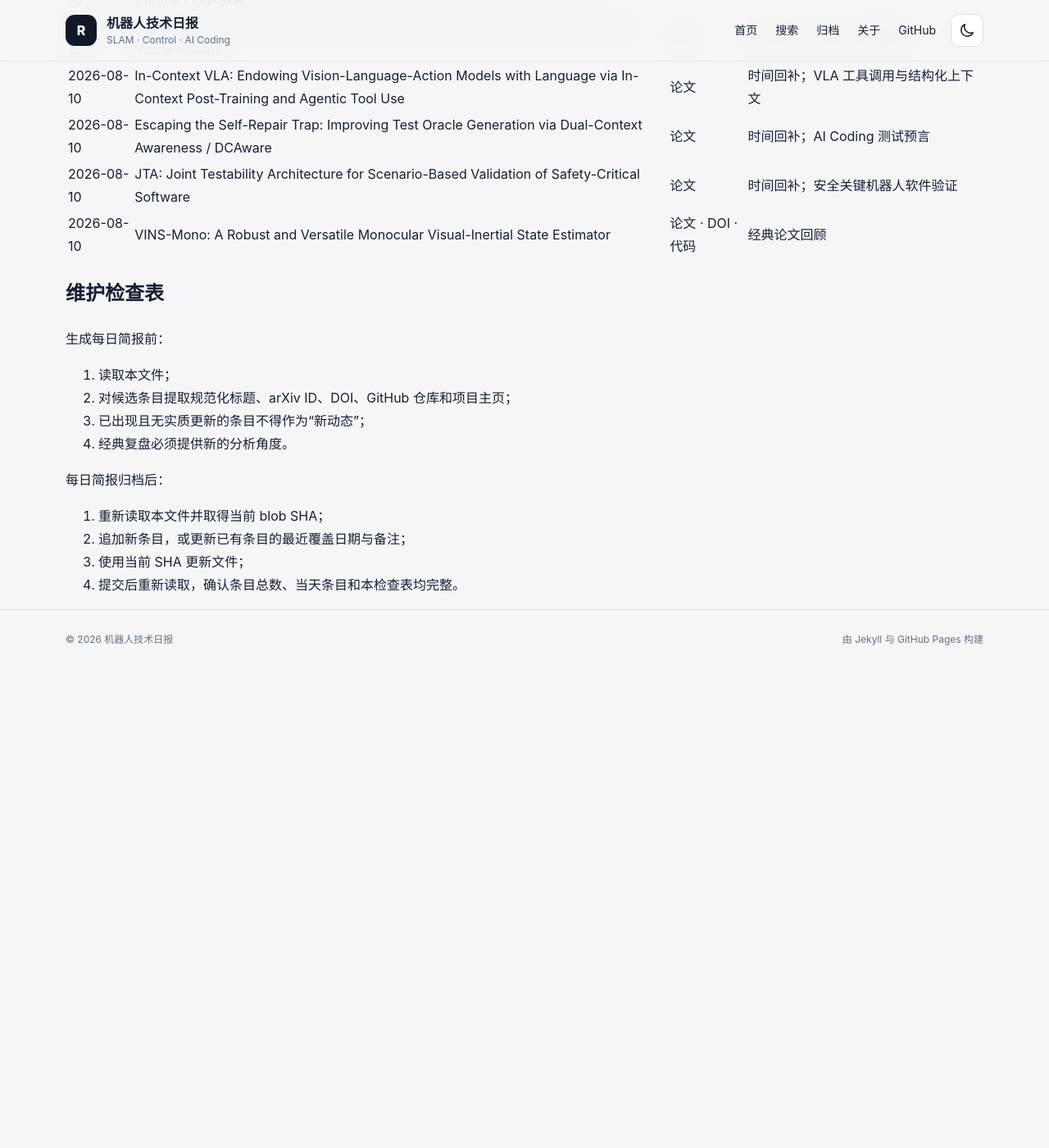
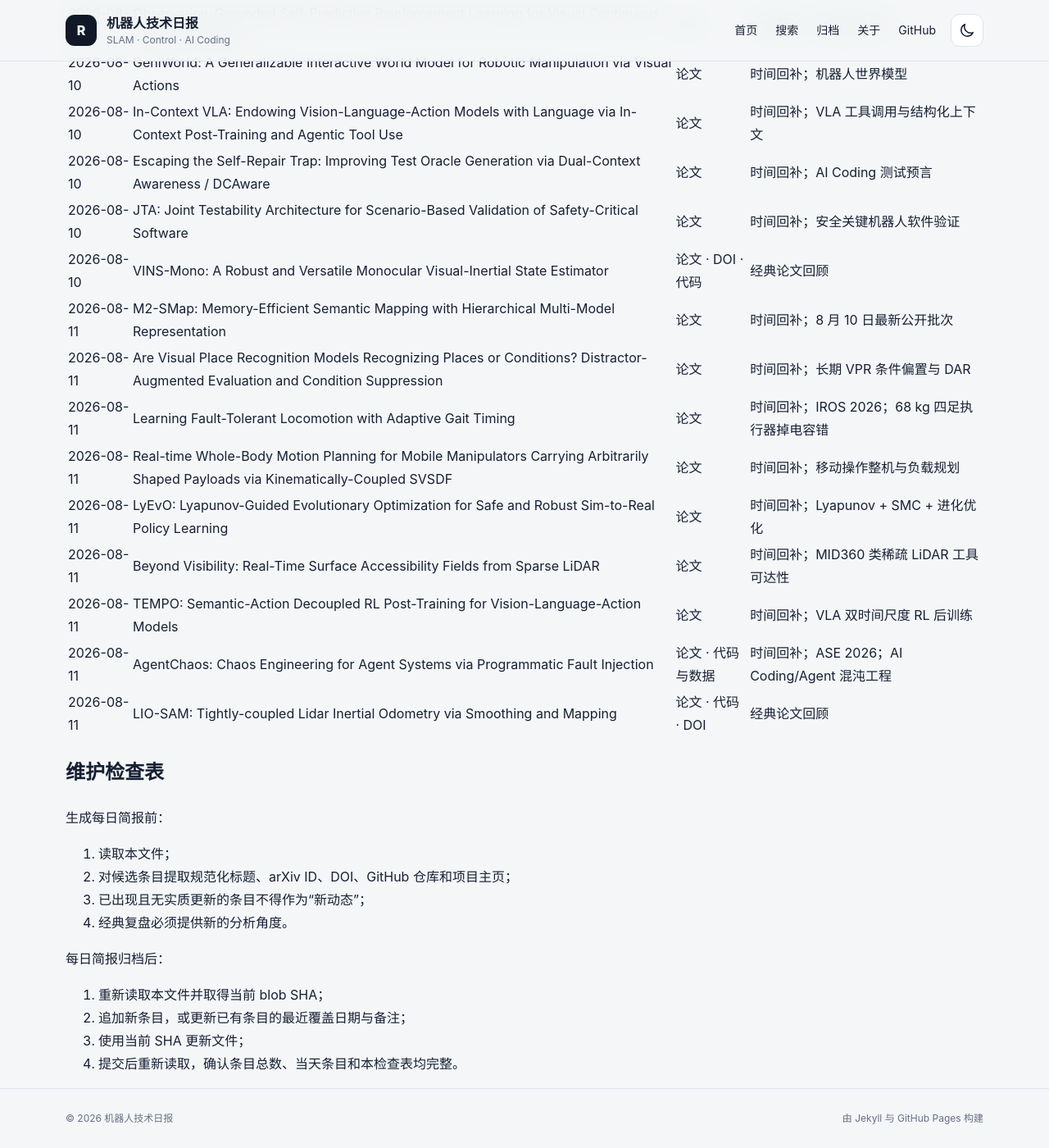
Before and after one commit to helywin/daily, a Jekyll site: the page built from robotics-brief-covered-items.md, in a window 1280 px wide and 1400 px high, scrolled down 16673 px. Shown: the whole window at 82% size. Built offline with Jekyll 4.4.1, drawn with Linux system fonts in a browser that asks for light colours; our own code applies the rules of GitHub Pages for plain Markdown files; before the commit the page ends 17489 px from its top, so only the background shows below that; some of the changed text lies outside the part shown.

Commit message:
docs: update robotics brief coverage index for 2026-08-11

```diff
--- a/robotics-brief-covered-items.md
+++ b/robotics-brief-covered-items.md
@@ -1,6 +1,6 @@
 # 机器人技术简报已覆盖条目索引
 
-> 最后更新：2026-08-10（Asia/Shanghai）
+> 最后更新：2026-08-11（Asia/Shanghai）
 >
 > 用途：每日简报选题前强制查重。本文件保留全部历史条目的最近覆盖日期、规范标题、至少一个可直接访问的原始来源和必要备注。
 >
@@ -17,6 +17,8 @@
 > 2026-08-09 新增 8 条主动态与 1 条经典论文回顾，共 264 条。
 >
 > 2026-08-10 新增 7 条主动态与 1 条经典论文回顾，共 272 条。
+>
+> 2026-08-11 新增 8 条主动态与 1 条经典论文回顾，共 281 条。
 
 ## 已核验条目
 
@@ -294,6 +296,15 @@
 | 2026-08-10 | Escaping the Self-Repair Trap: Improving Test Oracle Generation via Dual-Context Awareness / DCAware | [论文](https://arxiv.org/abs/2608.05917) | 时间回补；AI Coding 测试预言 |
 | 2026-08-10 | JTA: Joint Testability Architecture for Scenario-Based Validation of Safety-Critical Software | [论文](https://arxiv.org/abs/2608.05594) | 时间回补；安全关键机器人软件验证 |
 | 2026-08-10 | VINS-Mono: A Robust and Versatile Monocular Visual-Inertial State Estimator | [论文](https://arxiv.org/abs/1708.03852) · [DOI](https://doi.org/10.1109/TRO.2018.2853729) · [代码](https://github.com/HKUST-Aerial-Robotics/VINS-Mono) | 经典论文回顾 |
+| 2026-08-11 | M2-SMap: Memory-Efficient Semantic Mapping with Hierarchical Multi-Model Representation | [论文](https://arxiv.org/abs/2608.07074) | 时间回补；8 月 10 日最新公开批次 |
+| 2026-08-11 | Are Visual Place Recognition Models Recognizing Places or Conditions? Distractor-Augmented Evaluation and Condition Suppression | [论文](https://arxiv.org/abs/2608.06847) | 时间回补；长期 VPR 条件偏置与 DAR |
+| 2026-08-11 | Learning Fault-Tolerant Locomotion with Adaptive Gait Timing | [论文](https://arxiv.org/abs/2608.07328) | 时间回补；IROS 2026；68 kg 四足执行器掉电容错 |
+| 2026-08-11 | Real-time Whole-Body Motion Planning for Mobile Manipulators Carrying Arbitrarily Shaped Payloads via Kinematically-Coupled SVSDF | [论文](https://arxiv.org/abs/2608.07005) | 时间回补；移动操作整机与负载规划 |
+| 2026-08-11 | LyEvO: Lyapunov-Guided Evolutionary Optimization for Safe and Robust Sim-to-Real Policy Learning | [论文](https://arxiv.org/abs/2608.06481) | 时间回补；Lyapunov + SMC + 进化优化 |
+| 2026-08-11 | Beyond Visibility: Real-Time Surface Accessibility Fields from Sparse LiDAR | [论文](https://arxiv.org/abs/2608.06412) | 时间回补；MID360 类稀疏 LiDAR 工具可达性 |
+| 2026-08-11 | TEMPO: Semantic-Action Decoupled RL Post-Training for Vision-Language-Action Models | [论文](https://arxiv.org/abs/2608.07314) | 时间回补；VLA 双时间尺度 RL 后训练 |
+| 2026-08-11 | AgentChaos: Chaos Engineering for Agent Systems via Programmatic Fault Injection | [论文](https://arxiv.org/abs/2608.06790) · [代码与数据](https://github.com/IntelligentDDS/AgentChaos) | 时间回补；ASE 2026；AI Coding/Agent 混沌工程 |
+| 2026-08-11 | LIO-SAM: Tightly-coupled Lidar Inertial Odometry via Smoothing and Mapping | [论文](https://arxiv.org/abs/2007.00258) · [代码](https://github.com/TixiaoShan/LIO-SAM) · [DOI](https://doi.org/10.1109/IROS45743.2020.9341176) | 经典论文回顾 |
 
 ## 维护检查表
 
```
